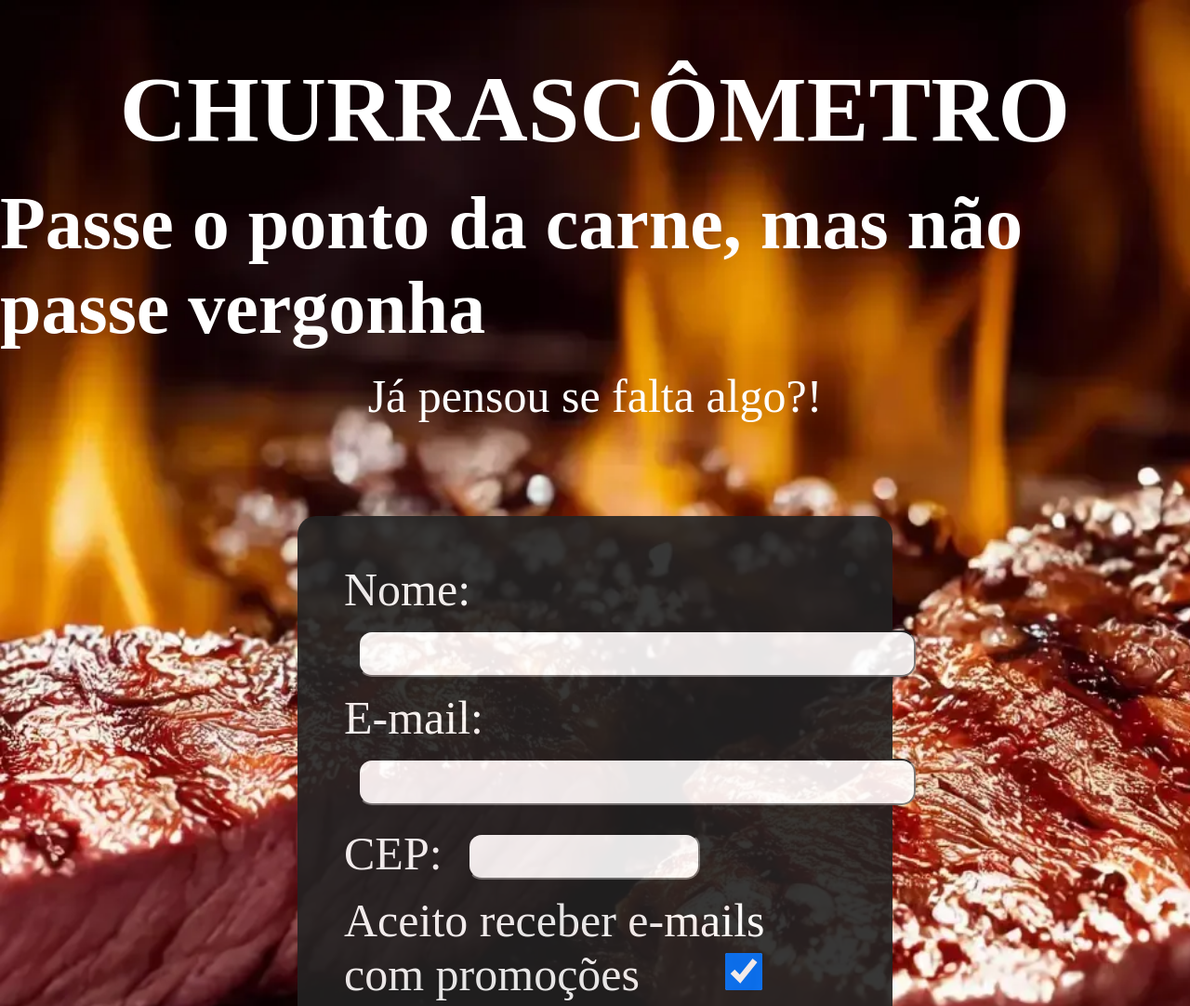
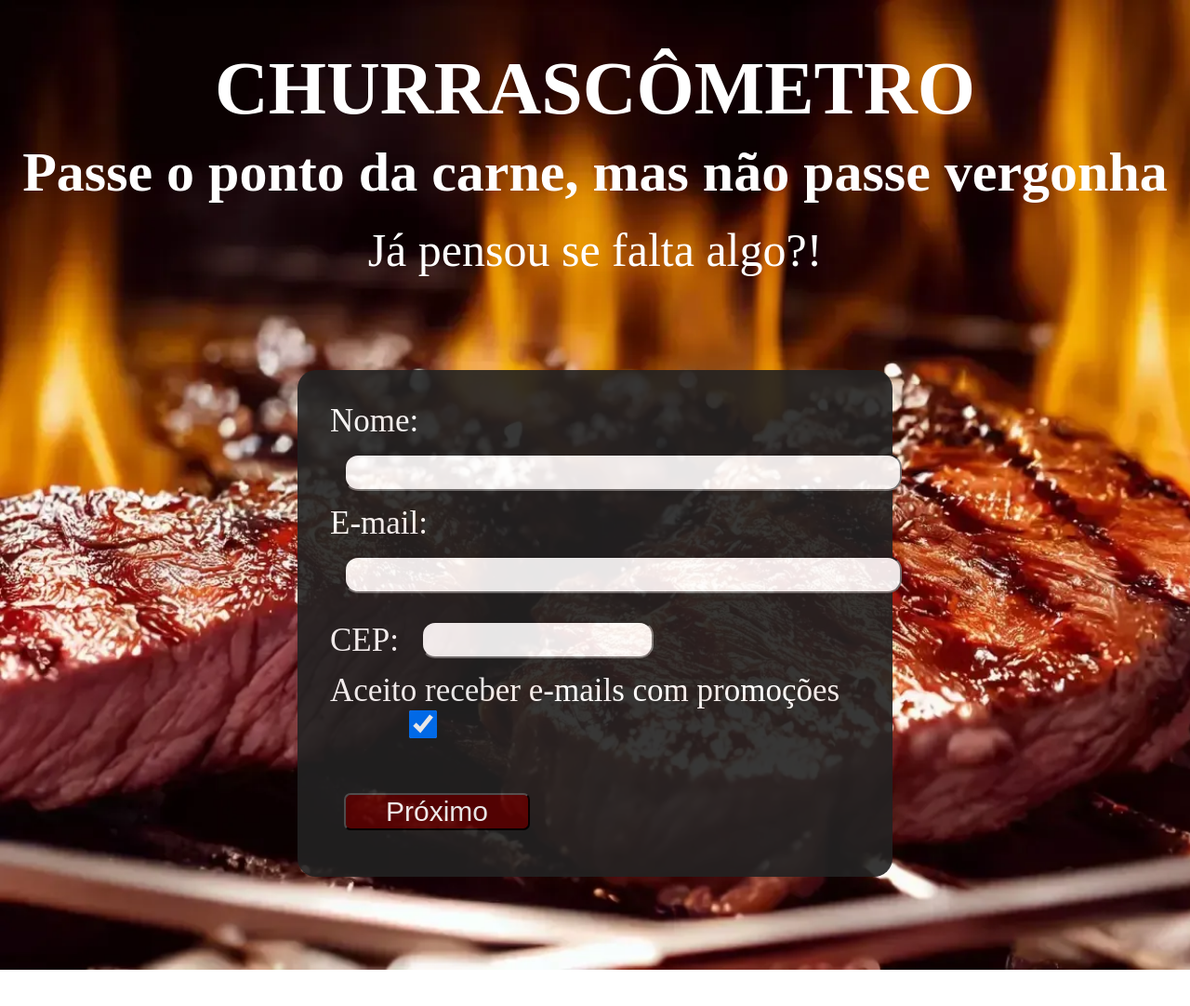
Before and after one commit to jeanCarlosF007/churrascometro, a plain HTML site: page index.html in a window 1280 px wide. Shown: the top 1082 px of the page at 93% size. After the commit the page ends 1043 px from the top, so only its background shows below. Drawn offline with Linux system fonts and the light colour scheme; a web font is replaced by a local one.

Commit message:
Corrigido tamanho do form inicial

```diff
--- a/assets/css/styles.css
+++ b/assets/css/styles.css
@@ -24,8 +24,8 @@ h1 {
   justify-content: center;
   color: var(--white-color);
   text-transform: uppercase;
-  font-size: 10rem;
-  margin-top: 6rem;
+  font-size: 8rem;
+  margin-top: 5rem;
 }
 
 
@@ -33,8 +33,8 @@ h2 {
   color: var(--white-color);
   display: flex;
   justify-content: center;
-  font-size: 8rem;
-  margin-top: 2rem;
+  font-size: 6rem;
+  margin-top: 1rem;
 }
 
 h3 {
@@ -57,8 +57,8 @@ h3 {
   color: var(--white-color);
   background-color: #222222;
   opacity: 0.9;
-  font-size: 5rem;
-  padding: 5rem;
+  font-size: 3.5rem;
+  padding: 3.5rem;
   margin: 10rem auto;
   border-radius: 2rem;
   width: 50%;
@@ -67,9 +67,9 @@ h3 {
 .initial-fields input {
   margin: 1.5rem;
   width: 60rem;
-  height: 5rem;
+  height: 4rem;
   border-radius: .5rem;
-  font-size: 4rem;
+  font-size: 3.5rem;
   border-radius: 1.5rem;
   padding-left: 1.5rem;
 }
@@ -79,8 +79,8 @@ h3 {
 }
 
 #offers-receive {
-  width: 4rem;
-  height: 4rem;
+  width: 3rem;
+  height: 3rem;
   margin: auto 0;
 }
 
```
